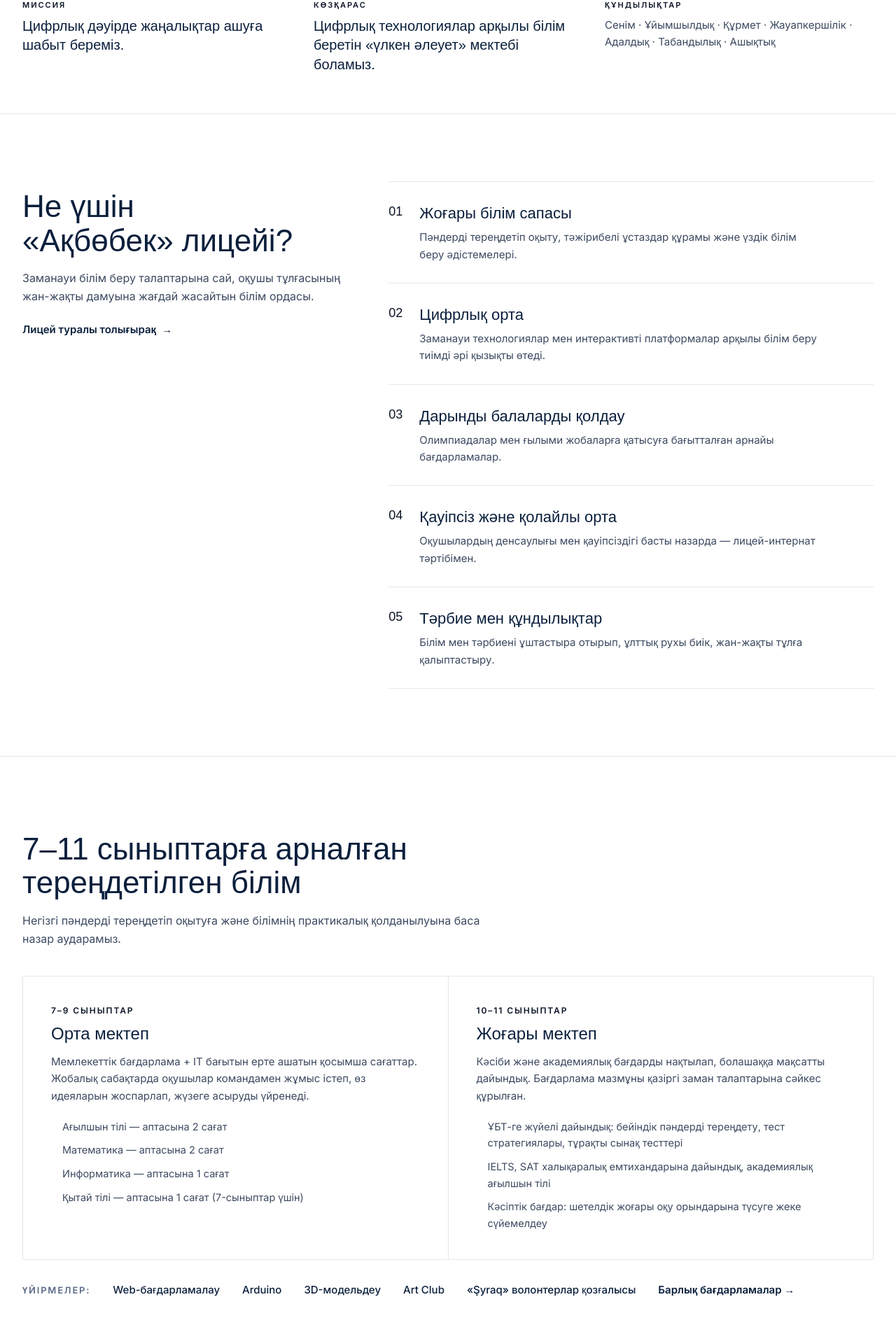
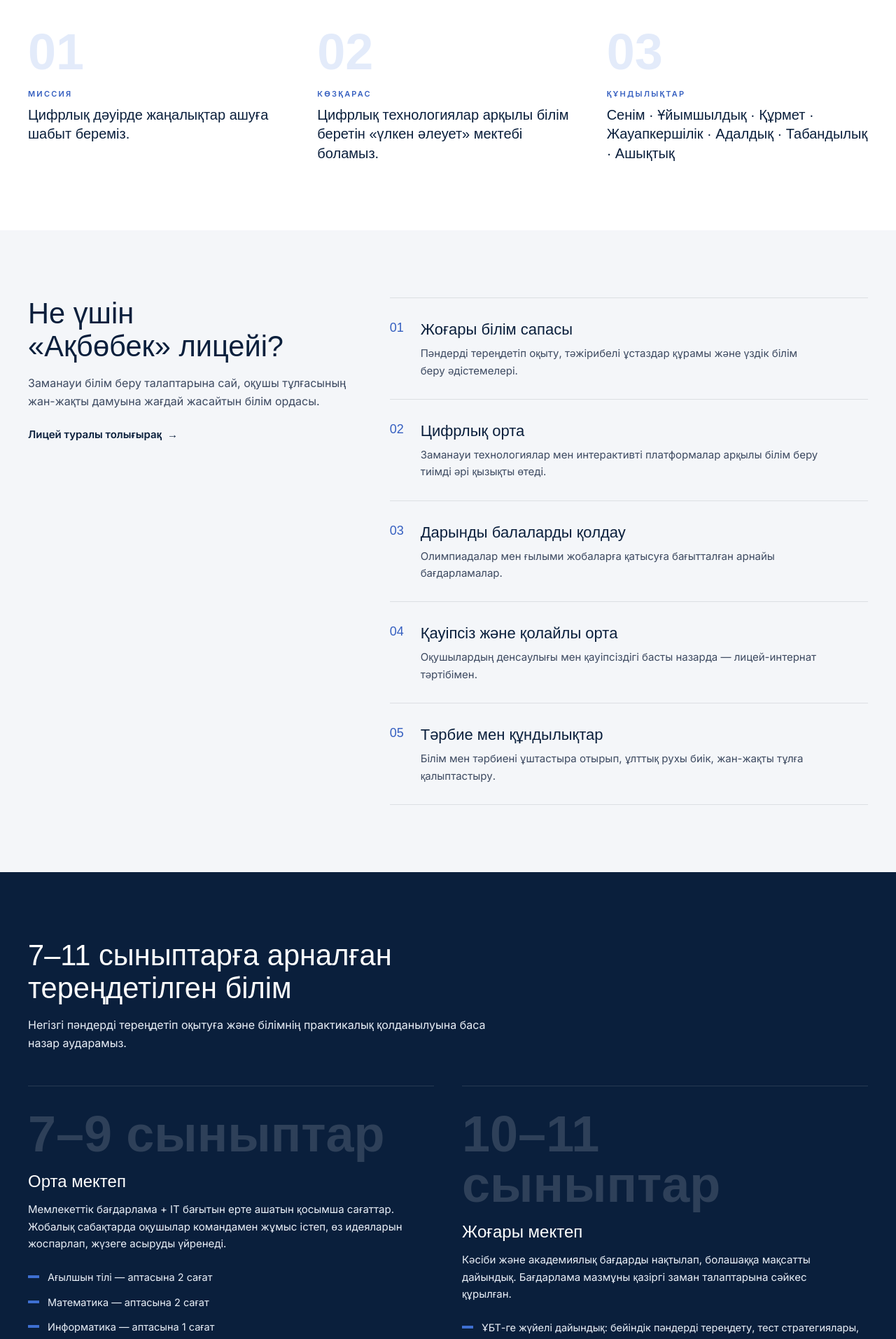
Before and after one commit to arturbaimuratov1-sys/aqbobek-lycuem, a Next.js app: page / in a window 1280 px wide. Shown: the part 838-2751 px from the top of the page at 70% size. Built offline with nearby package versions, Linux system fonts and the light colour scheme; a web font is replaced by a local one.

Commit message:
design: editorial mission/why/education sections

```diff
--- a/src/app/page.tsx
+++ b/src/app/page.tsx
@@ -24,27 +24,28 @@ export default function Home() {
         imageAlt="«Ақбөбек» лицейінің түлектері — AL26"
       />
 
-      {/* Mission / Vision / Values */}
-      <section aria-label="Миссия, көзқарас, құндылықтар" className="border-y border-line bg-parchment">
-        <div className="mx-auto grid max-w-[1400px] gap-8 px-5 py-12 md:grid-cols-3 md:px-8 lg:py-14">
-          <Reveal>
-            <p className="text-[11px] font-semibold uppercase tracking-[0.18em] text-gold-600">Миссия</p>
-            <p className="mt-2 font-display text-xl leading-snug text-navy-900">{site.mission}</p>
-          </Reveal>
-          <Reveal delay={0.08}>
-            <p className="text-[11px] font-semibold uppercase tracking-[0.18em] text-gold-600">Көзқарас</p>
-            <p className="mt-2 font-display text-xl leading-snug text-navy-900">{site.vision}</p>
-          </Reveal>
-          <Reveal delay={0.16}>
-            <p className="text-[11px] font-semibold uppercase tracking-[0.18em] text-gold-600">Құндылықтар</p>
-            <p className="mt-2 text-[15px] leading-relaxed text-ink-600">{site.values.join(" · ")}</p>
-          </Reveal>
+      {/* Mission / Vision / Values — light editorial 01/02/03 */}
+      <section aria-label="Миссия, көзқарас, құндылықтар" className="bg-paper">
+        <div className="mx-auto grid max-w-[1440px] gap-10 px-5 py-16 md:grid-cols-3 md:px-10 lg:py-24">
+          {[
+            { n: "01", k: "Миссия", v: site.mission },
+            { n: "02", k: "Көзқарас", v: site.vision },
+            { n: "03", k: "Құндылықтар", v: site.values.join(" · ") },
+          ].map((item, i) => (
+            <Reveal key={item.n} delay={Math.min(i * 0.08, 0.16)}>
+              <p aria-hidden="true" className="font-display text-6xl font-semibold text-steel-100 md:text-7xl">
+                {item.n}
+              </p>
+              <p className="mt-4 text-[11px] font-semibold uppercase tracking-[0.2em] text-steel-600">{item.k}</p>
+              <p className="mt-2 font-display text-xl leading-snug font-medium text-navy-900">{item.v}</p>
+            </Reveal>
+          ))}
         </div>
       </section>
 
-      {/* Why Aqbobek */}
-      <section aria-labelledby="why-title" className="bg-white">
-        <div className="mx-auto grid max-w-[1400px] gap-10 px-5 py-16 md:px-8 lg:grid-cols-12 lg:py-24">
+      {/* Why Aqbobek — mist band, sticky heading + numbered rows */}
+      <section aria-labelledby="why-title" className="bg-mist">
+        <div className="mx-auto grid max-w-[1440px] gap-10 px-5 py-16 md:px-10 lg:grid-cols-12 lg:py-24">
           <div className="lg:col-span-5">
             <div className="lg:sticky lg:top-32">
               <SectionHeading
@@ -61,12 +62,12 @@ export default function Home() {
           </div>
           <ol className="lg:col-span-7">
             {whyLyceum.map((item, i) => (
-              <Reveal as="li" key={item.title} delay={Math.min(i * 0.05, 0.15)} className="flex gap-6 border-t border-line py-7 last:border-b">
-                <span aria-hidden="true" className="font-display text-lg text-gold-600">
+              <Reveal as="li" key={item.title} delay={Math.min(i * 0.05, 0.15)} className="group flex gap-6 border-t border-ink-900/10 py-7 transition-colors duration-200 last:border-b hover:bg-paper">
+                <span aria-hidden="true" className="font-display text-lg font-medium text-steel-600">
                   {String(i + 1).padStart(2, "0")}
                 </span>
                 <div>
-                  <h3 className="font-display text-[22px] text-navy-900">{item.title}</h3>
+                  <h3 className="font-display text-[22px] font-medium text-navy-900">{item.title}</h3>
                   <p className="mt-1.5 max-w-[60ch] text-[15px] leading-relaxed text-ink-600">{item.text}</p>
                 </div>
               </Reveal>
@@ -75,23 +76,26 @@ export default function Home() {
         </div>
       </section>
 
-      {/* Education teaser */}
-      <section aria-labelledby="edu-title" className="border-y border-line bg-parchment">
-        <div className="mx-auto max-w-[1400px] px-5 py-16 md:px-8 lg:py-24">
+      {/* Education — navy statement band, giant grades */}
+      <section aria-labelledby="edu-title" className="bg-navy-900">
+        <div className="mx-auto max-w-[1440px] px-5 py-16 md:px-10 lg:py-24">
           <SectionHeading
+            dark
             title={<span id="edu-title">7–11 сыныптарға арналған тереңдетілген білім</span>}
             lead="Негізгі пәндерді тереңдетіп оқытуға және білімнің практикалық қолданылуына баса назар аударамыз."
           />
-          <div className="mt-10 grid gap-px border border-line bg-line md:grid-cols-2">
+          <div className="mt-12 grid gap-12 lg:grid-cols-2 lg:gap-10">
             {programmes.map((p, i) => (
-              <Reveal key={p.id} delay={i * 0.08} className="bg-white p-8 md:p-10">
-                <p className="text-[12px] font-semibold uppercase tracking-[0.16em] text-gold-600">{p.stage}</p>
-                <h3 className="mt-2 font-display text-2xl text-navy-900">{p.title}</h3>
-                <p className="mt-3 text-[15px] leading-relaxed text-ink-600">{p.lead}</p>
-                <ul className="mt-5 space-y-2.5">
+              <Reveal key={p.id} delay={i * 0.08} className="border-t border-line-dark pt-8">
+                <p aria-hidden="true" className="font-display text-6xl font-semibold text-white/15 md:text-7xl">
+                  {p.stage}
+                </p>
+                <h3 className="mt-4 font-display text-2xl font-medium text-white">{p.title}</h3>
+                <p className="mt-3 max-w-[58ch] text-[15px] leading-relaxed text-frost-100">{p.lead}</p>
+                <ul className="mt-6 space-y-3">
                   {p.points.map((point) => (
-                    <li key={point} className="flex gap-3 text-[14.5px] leading-relaxed text-ink-600">
-                      <span aria-hidden="true" className="mt-[9px] h-1 w-1 shrink-0 bg-gold-500" />
+                    <li key={point} className="flex gap-3 text-[14.5px] leading-relaxed text-frost-100">
+                      <span aria-hidden="true" className="mt-[9px] h-1 w-4 shrink-0 bg-steel-500" />
                       {point}
                     </li>
                   ))}
@@ -99,12 +103,12 @@ export default function Home() {
               </Reveal>
             ))}
           </div>
-          <Reveal className="mt-8 flex flex-wrap items-center gap-x-8 gap-y-3">
-            <span className="text-[13px] font-semibold uppercase tracking-[0.14em] text-ink-500">Үйірмелер:</span>
+          <Reveal className="mt-12 flex flex-wrap items-center gap-x-8 gap-y-3 border-t border-line-dark pt-8">
+            <span className="text-[12px] font-semibold uppercase tracking-[0.18em] text-frost-500">Үйірмелер:</span>
             {clubs.map((c) => (
-              <span key={c.name} className="text-[15px] font-medium text-navy-900">{c.name}</span>
+              <span key={c.name} className="text-[15px] font-medium text-white">{c.name}</span>
             ))}
-            <Link href="/education" className="text-[15px] font-semibold text-navy-900 underline-offset-4 hover:underline">
+            <Link href="/education" className="text-[15px] font-semibold text-white underline-offset-4 hover:underline">
               Барлық бағдарламалар →
             </Link>
           </Reveal>
--- a/src/components/SectionHeading.tsx
+++ b/src/components/SectionHeading.tsx
@@ -30,8 +30,8 @@ export function SectionHeading({
       {eyebrow && (
         <p
           className={cn(
-            "text-[11px] font-semibold uppercase tracking-[0.18em]",
-            dark ? "text-gold-500" : "text-gold-600",
+            "text-[11px] font-semibold uppercase tracking-[0.2em]",
+            dark ? "text-frost-500" : "text-steel-600",
           )}
         >
           {eyebrow}
@@ -39,9 +39,9 @@ export function SectionHeading({
       )}
       <h2
         className={cn(
-          "mt-3 font-display text-3xl leading-[1.15] text-balance md:text-[2.75rem] md:leading-[1.1]",
+          "font-display text-3xl leading-[1.15] font-medium text-balance md:text-[2.6rem] md:leading-[1.12]",
           dark ? "text-white" : "text-navy-900",
-          eyebrow && "mt-3",
+          eyebrow && "mt-4",
         )}
       >
         {title}
@@ -50,7 +50,7 @@ export function SectionHeading({
         <p
           className={cn(
             "mt-4 max-w-[65ch] text-base leading-relaxed",
-            dark ? "text-navy-100" : "text-ink-600",
+            dark ? "text-frost-100" : "text-ink-600",
           )}
         >
           {lead}
```
